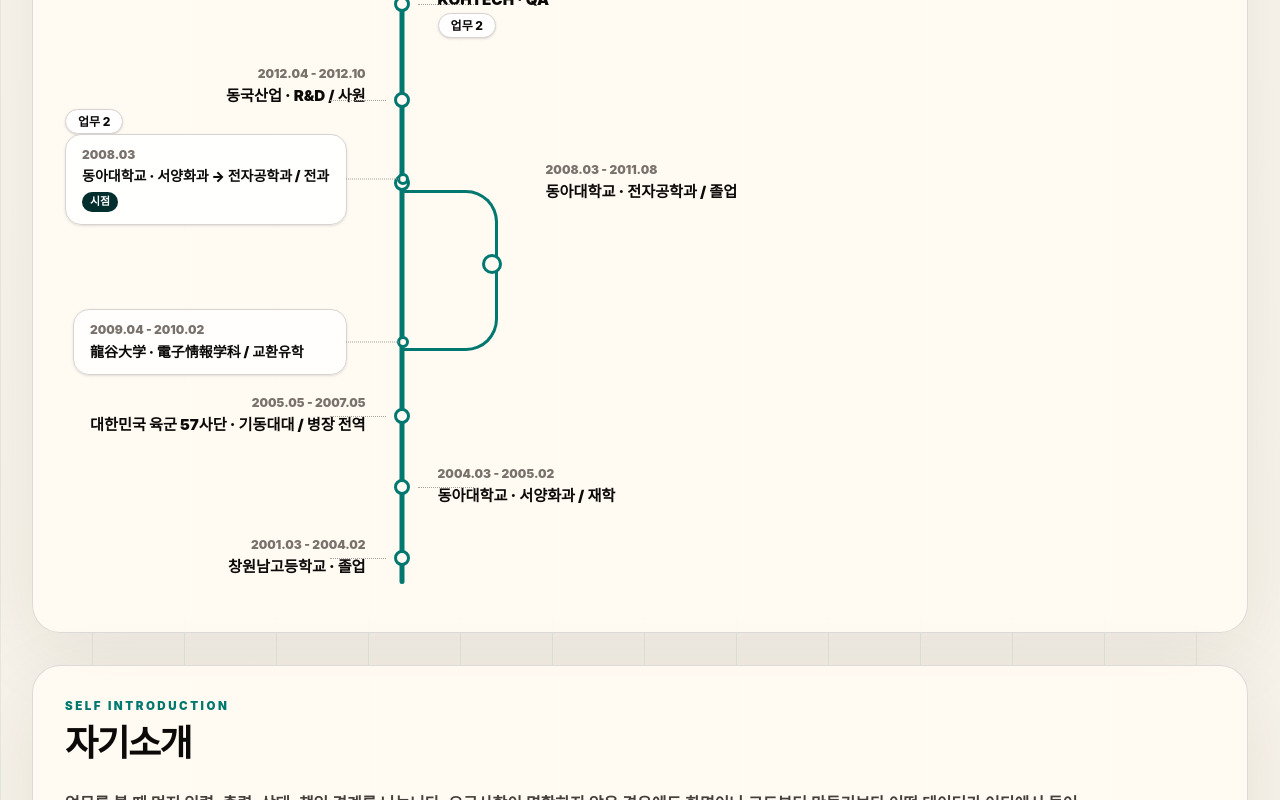
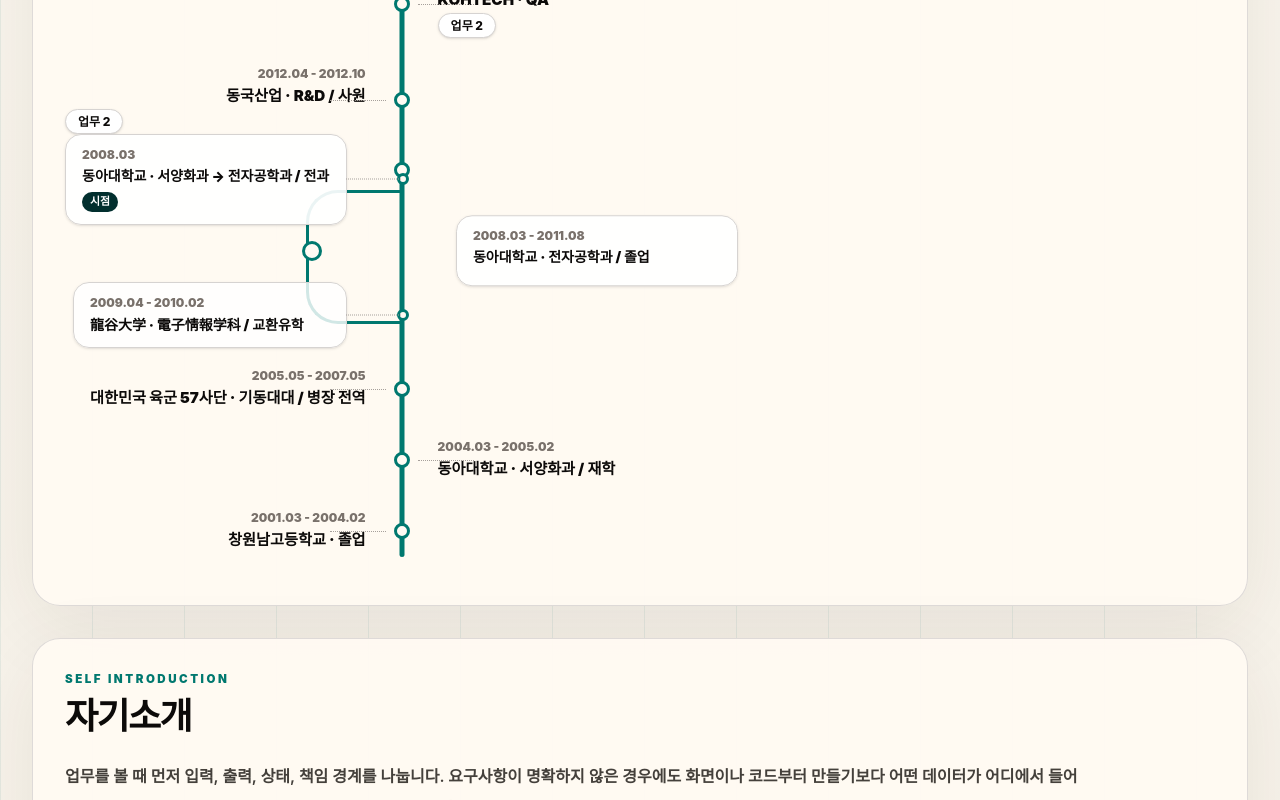
Before and after one commit to Dreamer-Dy-Yun/career-portfolio, a React (Vite) app: page / in a window 1280 px wide. Shown: the part 1853-2653 px from the top of the page. Built offline with nearby package versions, Linux system fonts and the light colour scheme; no server answers.

Commit message:
fix: center contained timeline parent

```diff
--- a/src/components/CareerTimeline.tsx
+++ b/src/components/CareerTimeline.tsx
@@ -73,24 +73,32 @@ const getMilestoneBranchPosition = (isLeft: boolean) => {
   return 'left-0 text-left max-md:static max-md:ml-[6.4rem] max-md:w-[calc(100%-6.4rem)]';
 };
 
+const getContainedParentPosition = (isLeft: boolean) => {
+  if (isLeft) {
+    return 'right-[calc(50%+3.4rem)] max-md:static max-md:ml-[6.4rem] max-md:w-[calc(100%-6.4rem)] max-md:translate-y-0';
+  }
+
+  return 'left-[calc(50%+3.4rem)] max-md:static max-md:ml-[6.4rem] max-md:w-[calc(100%-6.4rem)] max-md:translate-y-0';
+};
+
 const getPeriodBranchListSpacing = (hasMilestoneBranches: boolean) => {
   return hasMilestoneBranches ? 'mt-24' : 'mt-1';
 };
 
 const getContainmentRailPosition = (isLeft: boolean) => {
   if (isLeft) {
-    return 'right-1/2 rounded-l-[2rem] border-y-[3px] border-l-[3px]';
+    return 'left-1/2 rounded-r-[2rem] border-y-[3px] border-r-[3px]';
   }
 
-  return 'left-1/2 rounded-r-[2rem] border-y-[3px] border-r-[3px]';
+  return 'right-1/2 rounded-l-[2rem] border-y-[3px] border-l-[3px]';
 };
 
 const getContainmentRailDotPosition = (isLeft: boolean) => {
   if (isLeft) {
-    return 'right-[calc(50%+5rem)]';
+    return 'left-[calc(50%+5rem)]';
   }
 
-  return 'left-[calc(50%+5rem)]';
+  return 'right-[calc(50%+5rem)]';
 };
 
 const getBranchConnectorPosition = (isLeft: boolean) => {
@@ -99,14 +107,6 @@ const getBranchConnectorPosition = (isLeft: boolean) => {
   }
 
   return 'before:-right-[3.9rem] after:-right-[3.4rem] max-md:before:-left-[1.65rem] max-md:before:right-auto';
-};
-
-const getContainedParentSpacing = (isLeft: boolean, hasBranches: boolean) => {
-  if (!hasBranches) {
-    return '';
-  }
-
-  return isLeft ? 'md:pr-32' : 'md:pl-32';
 };
 
 const CareerTimeline = ({ experiences, workCases }: CareerTimelineProps) => {
@@ -163,6 +163,20 @@ const CareerTimeline = ({ experiences, workCases }: CareerTimelineProps) => {
                     </>
                   ) : null}
 
+                  {hasBranches ? (
+                    <div
+                      className="relative grid w-full grid-cols-[minmax(0,1fr)_2rem_minmax(0,1fr)] items-center py-2 text-sm max-md:grid-cols-[5.25rem_1.2rem_minmax(0,1fr)]"
+                      aria-hidden="true"
+                    >
+                      <span className="col-start-2 row-start-1 flex justify-center">
+                        <span
+                          className={`relative z-10 size-4 rounded-full border-[3px] border-teal-700 bg-[#fffaf3] print:border-black print:bg-white ${
+                            isSelected ? 'ring-4 ring-teal-700/20 print:ring-0' : ''
+                          }`}
+                        />
+                      </span>
+                    </div>
+                  ) : (
                     <button
                       className="group relative grid w-full grid-cols-[minmax(0,1fr)_2rem_minmax(0,1fr)] items-center py-2 text-sm max-md:grid-cols-[5.25rem_1.2rem_minmax(0,1fr)]"
                       type="button"
@@ -170,13 +184,11 @@ const CareerTimeline = ({ experiences, workCases }: CareerTimelineProps) => {
                     >
                       <span
                         aria-hidden="true"
-                      className={`absolute top-1/2 hidden w-14 border-t border-dotted border-stone-400 md:block ${
-                        hasBranches ? 'md:hidden' : ''
-                      } ${getMainConnectorPosition(
+                        className={`absolute top-1/2 hidden w-14 border-t border-dotted border-stone-400 md:block ${getMainConnectorPosition(
                           isLeft,
                         )}`}
                       />
-                    <span className={`row-start-1 grid gap-1 ${getMainContentPosition(isLeft)} ${getContainedParentSpacing(isLeft, hasBranches)}`}>
+                      <span className={`row-start-1 grid gap-1 ${getMainContentPosition(isLeft)}`}>
                         <span className="text-xs font-black text-stone-500 print:text-black">{item.period}</span>
                         <span className="text-[0.95rem] font-black leading-tight text-stone-950">
                           <strong>{item.company}</strong> · {item.role}
@@ -196,6 +208,31 @@ const CareerTimeline = ({ experiences, workCases }: CareerTimelineProps) => {
                         />
                       </span>
                     </button>
+                  )}
+
+                  {hasBranches ? (
+                    <button
+                      className={`
+                        absolute top-1/2 z-20 w-[calc(50%-3.4rem)] -translate-y-1/2 rounded-2xl border border-stone-300 bg-white/90 px-4 py-3 text-left text-sm shadow-sm
+                        hover:border-teal-700 hover:bg-white focus-visible:outline focus-visible:outline-2 focus-visible:outline-offset-4 focus-visible:outline-teal-700
+                        max-md:relative max-md:top-auto max-md:mt-2 print:border-stone-500 print:bg-white print:shadow-none
+                        ${getContainedParentPosition(isLeft)}
+                        ${isSelected ? 'border-teal-700 bg-white ring-2 ring-teal-700/15 print:ring-0' : ''}
+                      `}
+                      type="button"
+                      onClick={() => setSelectedId(item.id)}
+                    >
+                      <span className="block text-xs font-black text-stone-500 print:text-black">{item.period}</span>
+                      <span className="mt-1 block font-black leading-tight text-stone-950">
+                        {item.company} · {item.role}
+                      </span>
+                      <span className="mt-2 flex flex-wrap gap-1">
+                        {isMilestone ? <span className={darkChip}>시점</span> : null}
+                        {item.isConcurrent ? <span className={darkChip}>병행</span> : null}
+                        {hasWorkCases ? <span className={chip}>업무 {itemWorkCases.length}</span> : null}
+                      </span>
+                    </button>
+                  ) : null}
 
                   {milestoneBranchItems.map((milestoneItem) => {
                     const milestoneSelected = selectedId === milestoneItem.id;
```
Lines whose indentation alone changed are shown as unchanged.
